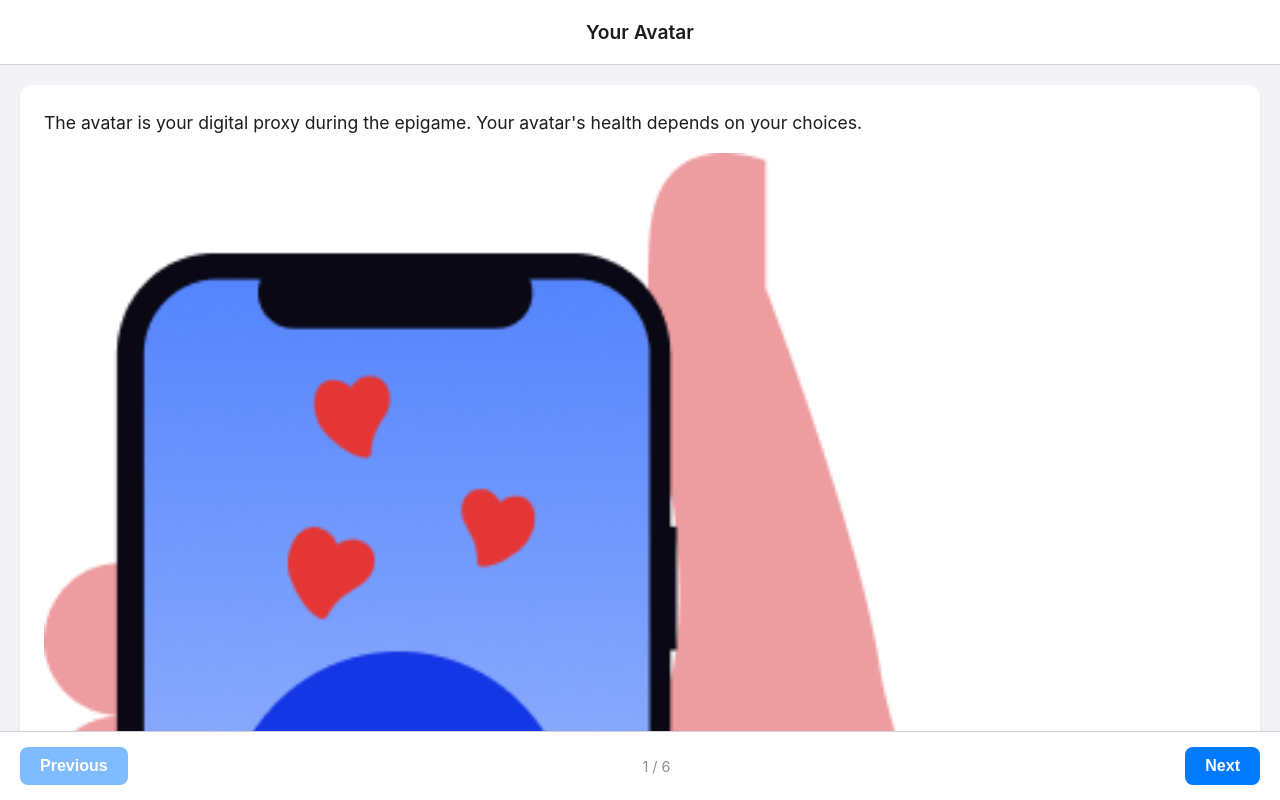
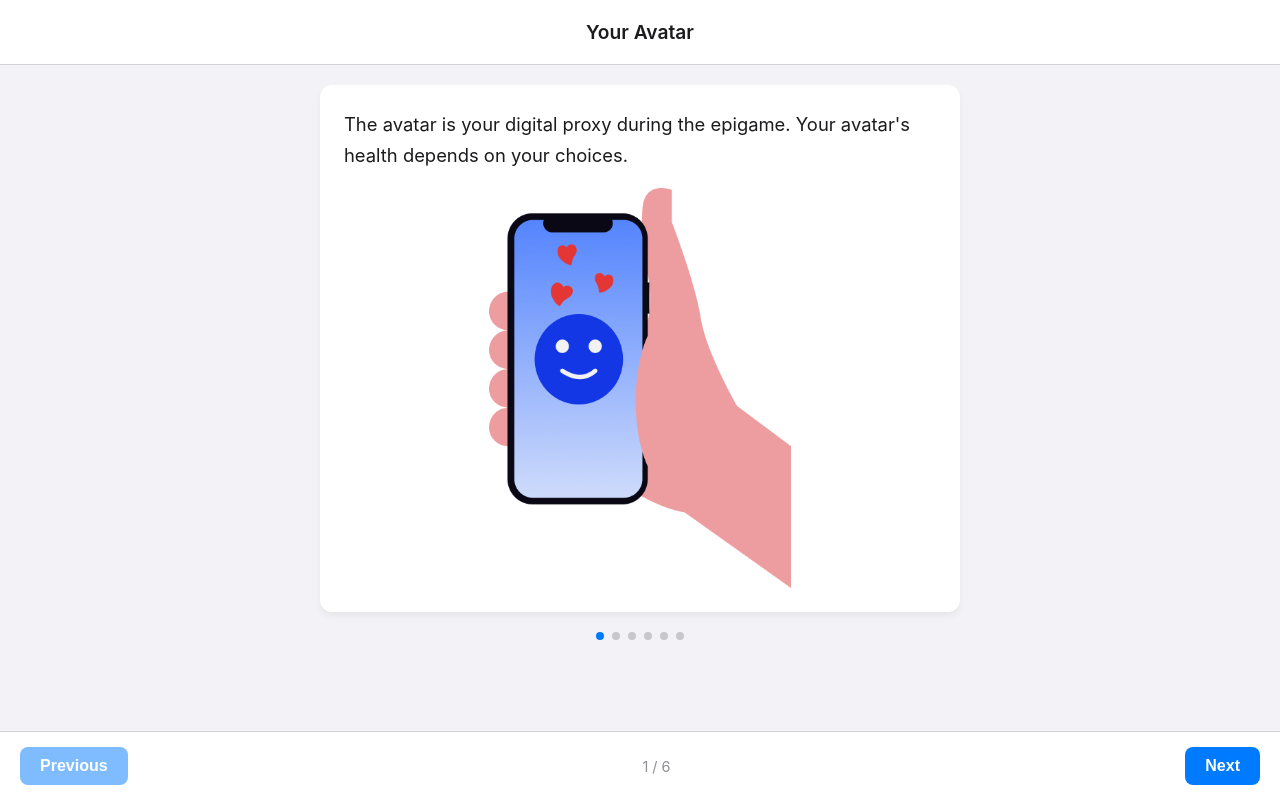
Before and after one commit to colabobio/epigames-tutorial, a React (Vite) app: page / in a window 1280 px wide. Built offline with nearby package versions, Linux system fonts and the light colour scheme.

Commit message:
Make tutorial more legible on desktop

```diff
--- a/src/App.jsx
+++ b/src/App.jsx
@@ -56,6 +56,7 @@ const App = () => {
       </header>
 
       <main ref={mainRef} style={styles.main}>
+        <div style={styles.contentWrapper}>
           <div style={styles.card}>
             <p style={styles.lead}>{currentData.lead}</p>
             <img
@@ -104,6 +105,7 @@ const App = () => {
                 backgroundColor: i === step ? '#007AFF' : '#C7C7CC'
               }} />
             ))}
+          </div>
         </div>
       </main>
 
@@ -161,8 +163,15 @@ const styles = {
     boxShadow: '0 4px 6px rgba(0,0,0,0.05)',
     lineHeight: '1.6',
   },
-  lead: { fontSize: '1.1rem', margin: '0 0 16px 0', lineHeight: '1.6' },
-  pageImage: { width: '100%', borderRadius: '8px', display: 'block' },
+  lead: { fontSize: '1.15rem', margin: '0 0 16px 0', lineHeight: '1.7' },
+  pageImage: { width: '100%', maxHeight: '50vh', objectFit: 'contain', borderRadius: '8px', display: 'block' },
+  contentWrapper: {
+    width: '100%',
+    maxWidth: '640px',
+    margin: '0 auto',
+    display: 'flex',
+    flexDirection: 'column',
+  },
   extraContent: { display: 'flex', flexDirection: 'column', gap: '16px', marginTop: '4px' },
   scrollCue: {
     display: 'block',
```
Lines whose indentation alone changed are shown as unchanged.
